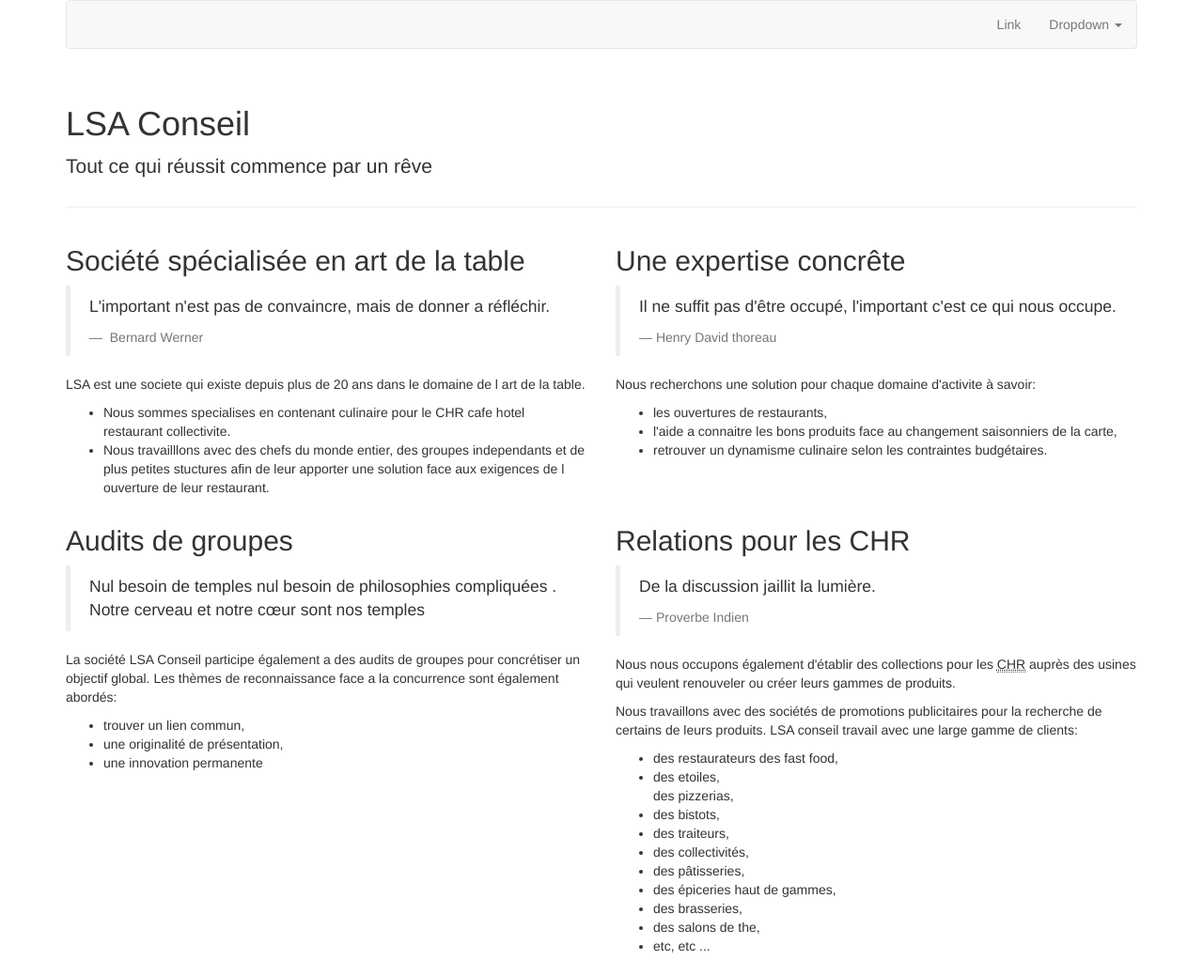
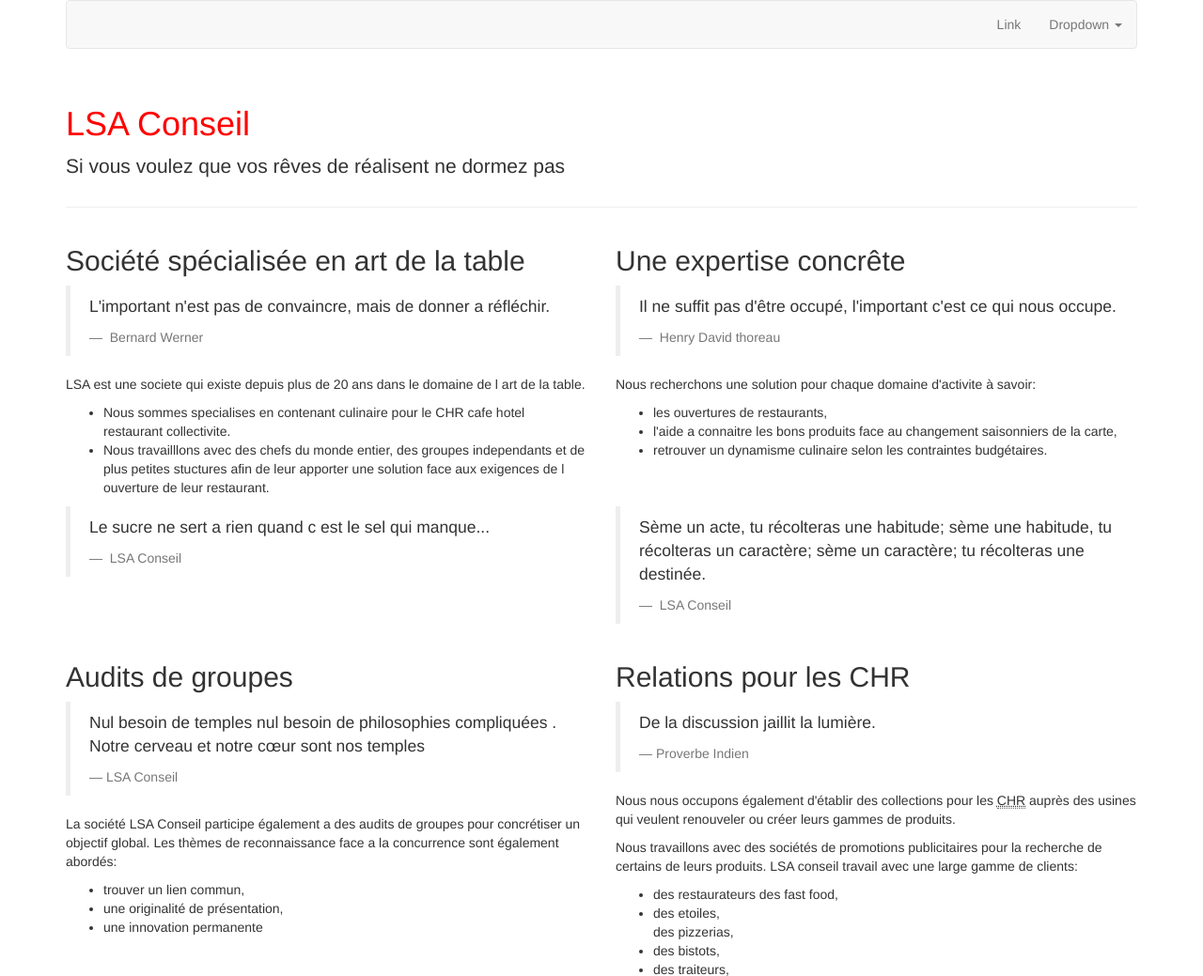
Before and after one commit to jpic/lsa, a website: page index.html in a window 1280 px wide. Shown: the top 1039 px of the page at 94% size. Drawn offline with nearby package versions, Linux system fonts and the light colour scheme.

Commit message:
Red title and more quotes

```diff
--- a/index.html
+++ b/index.html
@@ -16,6 +16,11 @@
     <script src="../bower_components/jquery/jquery.min.js"></script>
     <script src="../bower_components/bootstrap/dist/js/bootstrap.min.js"></script>
     <script src="../assets/js/bootswatch.js"></script>
+    <style type="text/css">
+        .red {
+            color: red;
+        }
+    </style>
   </head>
   <body>
     <div class="container">
@@ -41,8 +46,8 @@
       <div class="page-header" id="banner">
         <div class="row">
           <div class="col-lg-6">
-            <h1>LSA Conseil</h1>
-            <p class="lead">Tout ce qui réussit commence par un rêve</p>
+            <h1 class="red">LSA Conseil</h1>
+            <p class="lead">Si vous voulez que vos rêves de réalisent ne dormez pas</p>
           </div>
         </div>
       </div>
@@ -80,8 +85,10 @@
             <p>
               Il ne suffit pas d'être occupé, l'important c'est ce qui nous
               occupe.
-            <p>
-            <small>Henry David thoreau</small>
+            </p>
+            <small>
+              Henry David thoreau
+            </small>
           </blockquote>
 
           <p>
@@ -103,6 +110,33 @@
 
       <div class="row">
         <div class="col-lg-6">
+
+          <blockquote>
+            <p>
+              Le sucre ne sert a rien quand c est le sel qui manque...
+            </p>
+            <small>
+              LSA Conseil
+            </small>
+          </blockquote>
+
+        </div>
+        <div class="col-lg-6">
+
+          <blockquote>
+            <p>
+              Sème un acte, tu récolteras une habitude; sème une habitude, tu récolteras un caractère; sème un caractère; tu récolteras une destinée.
+            </p>
+            <small>
+              LSA Conseil
+            </small>
+          </blockquote>
+
+        </div>
+      </div>
+
+      <div class="row">
+        <div class="col-lg-6">
           <h2>Audits de groupes</h2>
 
           <blockquote>
@@ -110,6 +144,7 @@
               Nul besoin de temples nul besoin de philosophies compliquées .
               Notre cerveau et notre cœur sont nos temples
             </p>
+            <small>LSA Conseil</small>
           </blockquote>
 
           <p>
```
